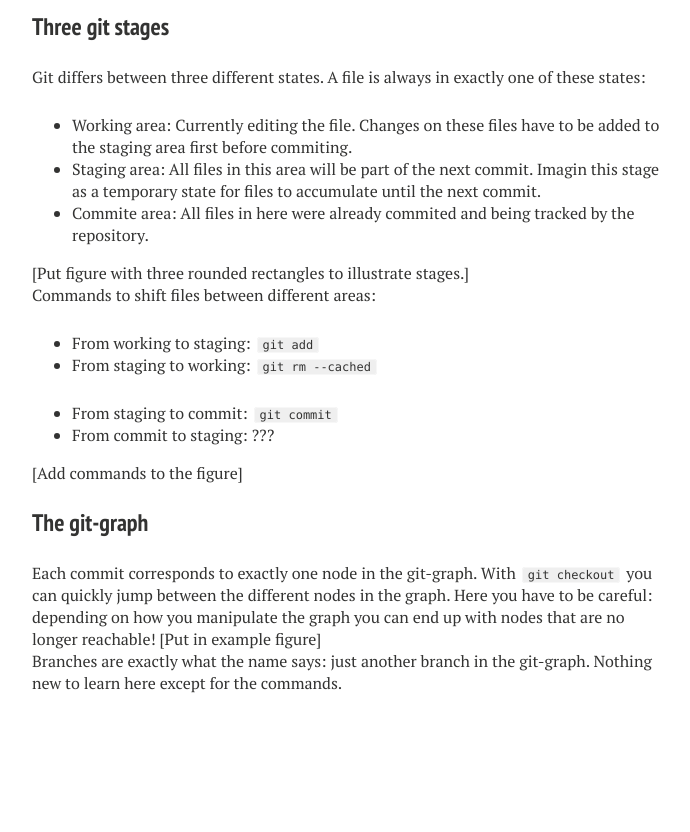
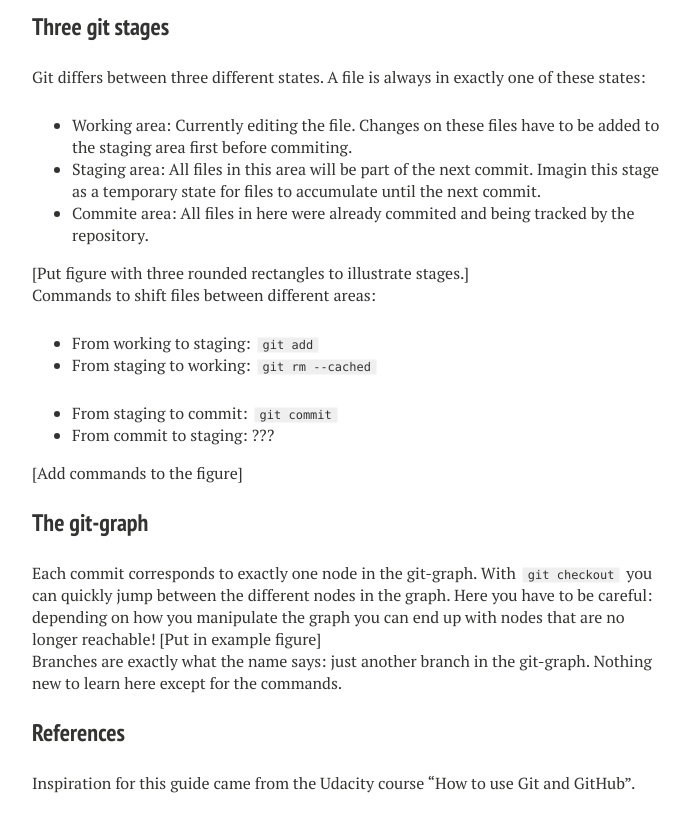
Before and after one commit to francisengelmann/francisengelmann.github.io, a Jekyll site: the page built from guides/git.md, in a window 1280 px wide and 900 px high, scrolled down 1686 px. Shown: the top 832 px of the window, without its empty margins (288-978 px from the left). Built offline with Jekyll 4.4.1, drawn with Linux system fonts in a browser that asks for light colours; nearby versions of some CDN libraries; before the commit the page ends 2486 px from its top, so only the background shows below that.

Commit message:
Update git.md

```diff
--- a/guides/git.md
+++ b/guides/git.md
@@ -85,3 +85,6 @@ Here you have to be careful: depending on how you manipulate the graph you can e
 [Put in example figure]
 
 Branches are exactly what the name says: just another branch in the git-graph. Nothing new to learn here except for the commands.
+
+### References
+Inspiration for this guide came from the Udacity course "How to use Git and GitHub".
```
